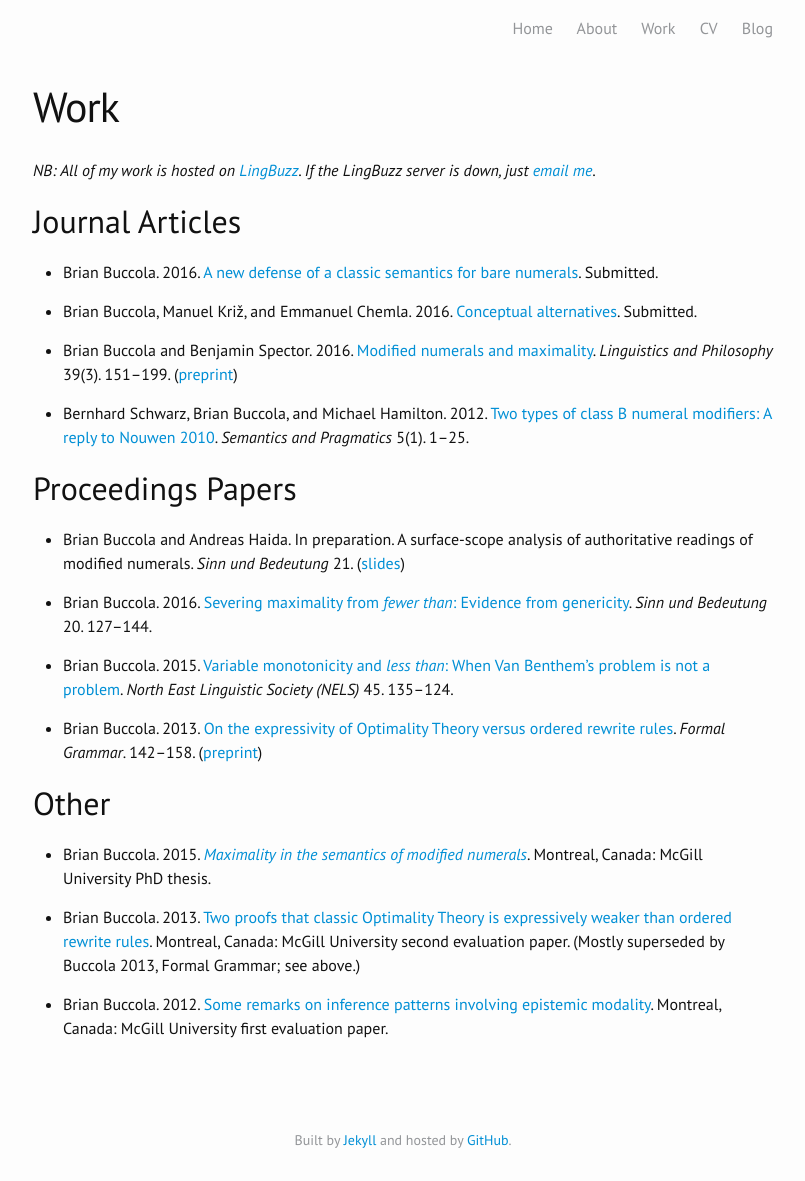
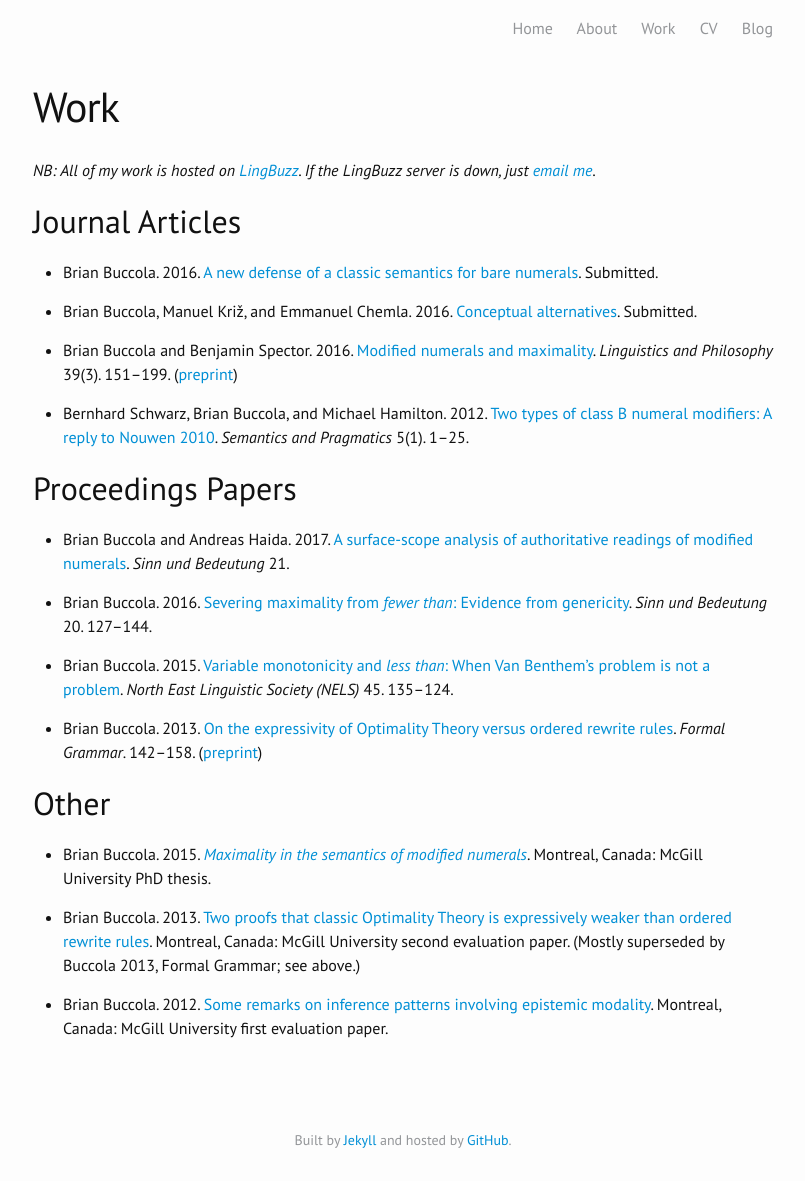
Before and after one commit to brianbuccola/brianbuccola.github.io, a Jekyll site: the page built from work.md, in a window 1280 px wide. Shown: the whole page, without its empty margins (237-1042 px from the left). Built offline with Jekyll 4.4.1, drawn with Linux system fonts in a browser that asks for light colours; some web fonts are replaced.

Commit message:
replace link to SuB21 slides with link to SuB21 proceedings paper, add '2017'

```diff
--- a/work.md
+++ b/work.md
@@ -28,7 +28,7 @@ redirect_from: /research.html
 
 ## Proceedings Papers
 
-- Brian Buccola and Andreas Haida. In preparation. A surface-scope analysis of authoritative readings of modified numerals. *Sinn und Bedeutung* 21. ([slides][sub21])
+- Brian Buccola and Andreas Haida. 2017. [A surface-scope analysis of authoritative readings of modified numerals][sub21]. *Sinn und Bedeutung* 21.
 
 - Brian Buccola. 2016. [Severing maximality from *fewer than*: Evidence from genericity][sub20]. *Sinn und Bedeutung* 20. 127--144.
 
@@ -36,7 +36,7 @@ redirect_from: /research.html
 
 - Brian Buccola. 2013. [On the expressivity of Optimality Theory versus ordered rewrite rules][fg-doi]. *Formal Grammar*. 142--158. ([preprint][fg-lb])
 
-[sub21]: http://ling.auf.net/lingbuzz/003173
+[sub21]: http://ling.auf.net/lingbuzz/003307
 [sub20]: http://ling.auf.net/lingbuzz/002847
 [nels45]: http://ling.auf.net/lingbuzz/002512
 [fg-doi]: http://dx.doi.org/10.1007/978-3-642-39998-5_9
```
